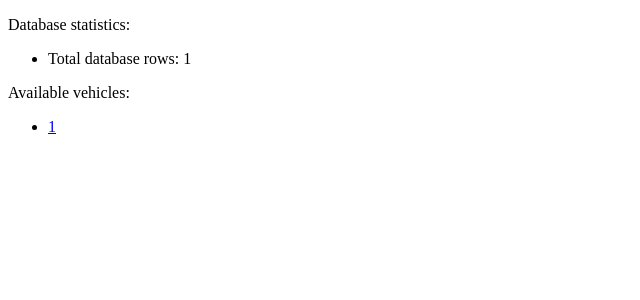
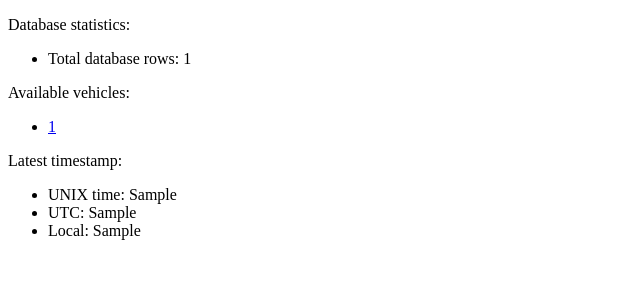
Before and after one commit to seanhold3n/obd-server-python, a Flask app: template templates/view.html in a window 1280 px wide. Shown: the top 300 px of the page, without its empty margins (0-640 px from the left). Run offline with Flask 2, Linux system fonts and the light colour scheme; the template is opened without the code that fills it: most values are stand-ins (such as "Sample title", 1, 10 or a date in 2020).

Commit message:
Added latest timestamp to /view.

```diff
--- a/templates/view.html
+++ b/templates/view.html
@@ -19,5 +19,14 @@
 	{% endfor %}
 	</ul>
     </p>
+
+    <p>
+    Latest timestamp:
+    <ul>
+        <li>UNIX time: {{ts_unix}}</li>
+        <li>UTC: {{ts_utc}}</li>
+        <li>Local: {{ts_local}}</li>
+    </ul>
+    </p>
 </body>
 </html>
```
